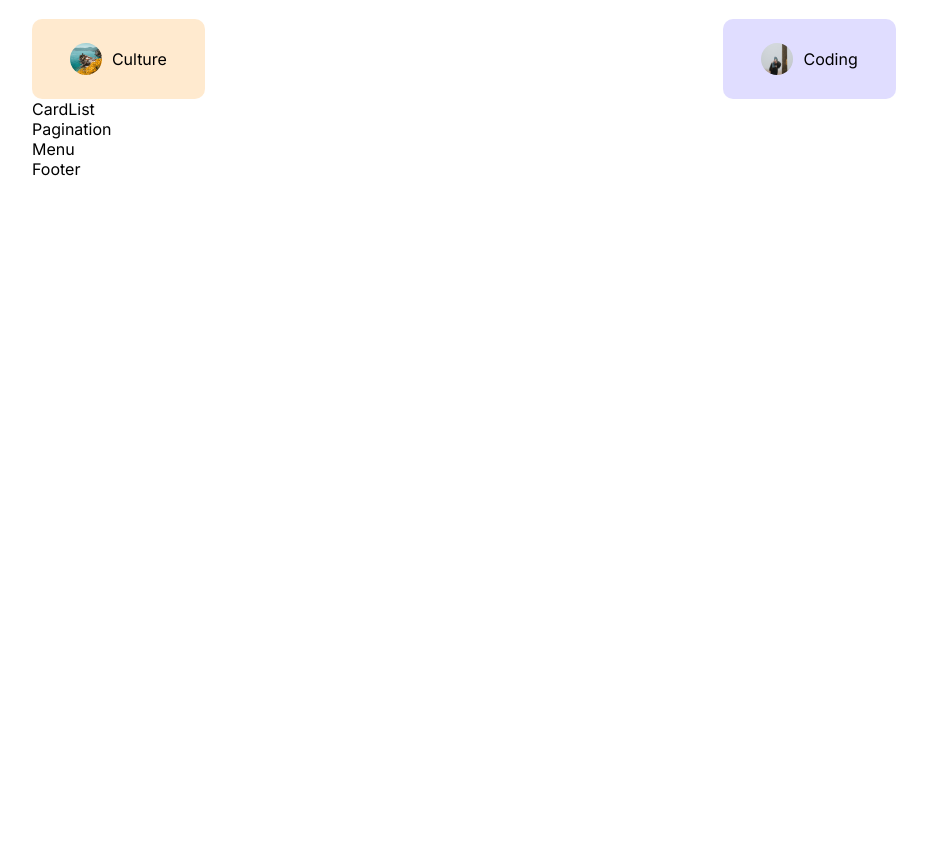
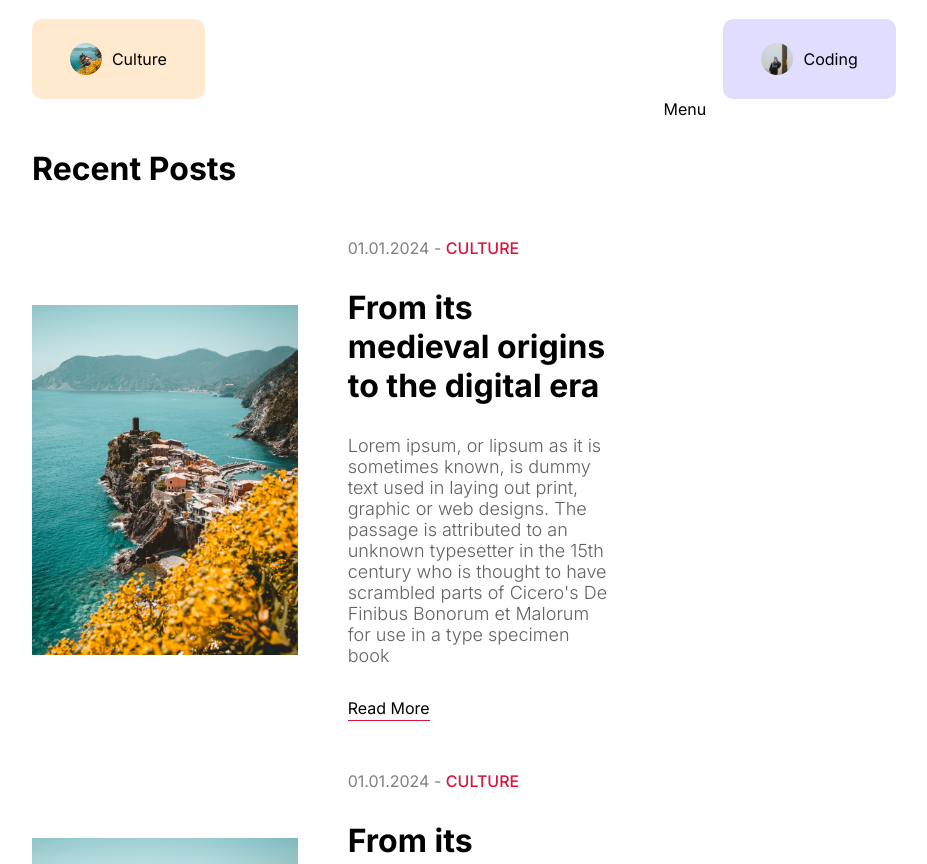
Before and after one commit to codernivas/it-snew_blog, a Next.js app: page / in a window 1280 px wide. Shown: the part 1171-2035 px from the top of the page, without its empty margins (176-1103 px from the left). Before the commit the page ends 1350 px from the top, so only its background shows below. Built offline with nearby package versions, Linux system fonts and the light colour scheme.

Commit message:
cardlist page layout

```diff
--- a/src/app/homepage.module.css
+++ b/src/app/homepage.module.css
@@ -0,0 +1,4 @@
+.content {
+  display: flex;
+  gap: 50px;
+}
--- /dev/null
+++ b/src/components/card/Card.jsx
@@ -0,0 +1,32 @@
+import React from "react"
+import styles from "./card.module.css"
+import Image from "next/image"
+import Link from "next/link"
+const Card = () => {
+  return (
+    <div className={styles.container}>
+      <div className={styles.imgContainer}>
+        <Image src={"/p1.jpeg"} alt="" fill className={styles.image} />
+      </div>
+      <div className={styles.textContainer}>
+        <div className={styles.detail}>
+          <span className={styles.date}>01.01.2024 - </span>
+          <span className={styles.category}>CULTURE</span>
+        </div>
+        <Link href={"/"}>
+          <h1>From its medieval origins to the digital era</h1>
+        </Link>
+        <p className={styles.desc}>
+          Lorem ipsum, or lipsum as it is sometimes known, is dummy text used in
+          laying out print, graphic or web designs. The passage is attributed to
+          an unknown typesetter in the 15th century who is thought to have
+          scrambled parts of Cicero&#39;s De Finibus Bonorum et Malorum for use
+          in a type specimen book
+        </p>
+        <Link href={"/"} className={styles.link}>Read More</Link>
+      </div>
+    </div>
+  )
+}
+
+export default Card
--- /dev/null
+++ b/src/components/card/card.module.css
@@ -0,0 +1,38 @@
+.container {
+  margin-bottom: 50px;
+  display: flex;
+  align-items: center;
+  gap: 50px;
+}
+
+.imgContainer {
+  flex: 1;
+  height: 350px;
+  position: relative;
+}
+.textContainer {
+  flex: 1;
+  display: flex;
+  flex-direction: column;
+  gap: 30px;
+}
+.image {
+  object-fit: cover;
+}
+.date {
+  color: gray;
+}
+.category {
+  color: crimson;
+  font-weight: 500;
+}
+.desc {
+  font-size: 18px;
+  font-weight: 300;
+  color: var(--softTextColor);
+}
+.link {
+  border-bottom: 1px solid crimson;
+  width: max-content;
+  padding: 2px 0px;
+}
--- a/src/components/cardList/CardList.jsx
+++ b/src/components/cardList/CardList.jsx
@@ -1,10 +1,22 @@
 import React from "react"
 import styles from "./cardList.module.css"
 import Pagination from "../pagination/Pagination"
+import Image from "next/image"
+import Card from "../card/Card"
 
 const CardList = () => {
-  return(
-    <div className={styles.container}>CardList<Pagination/></div>
-)}
+  return (
+    <div className={styles.container}>
+      <h1 className={styles.title}>Recent Posts</h1>
+      <div className={styles.posts}>
+        <Card />
+        <Card />
+        <Card />
+        <Card />
+      </div>
+      <Pagination />
+    </div>
+  )
+}
 
 export default CardList
--- a/src/components/cardList/cardList.module.css
+++ b/src/components/cardList/cardList.module.css
@@ -1,2 +1,6 @@
-.container{
+.container {
+  flex: 5;
 }
+.title {
+  margin: 50px 0px;
+}
--- a/src/components/menu/menu.module.css
+++ b/src/components/menu/menu.module.css
@@ -1,2 +1,3 @@
 .container{
+    flex: 2;
 }
```
